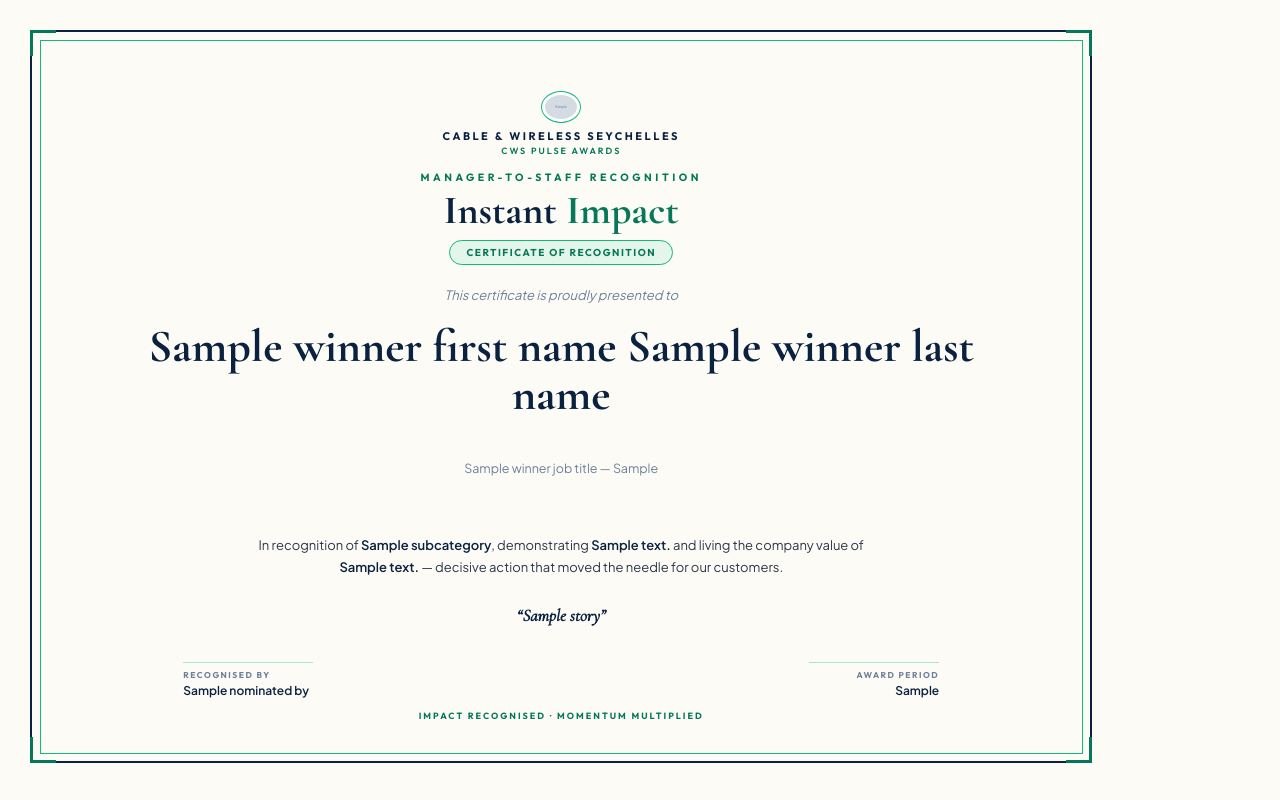
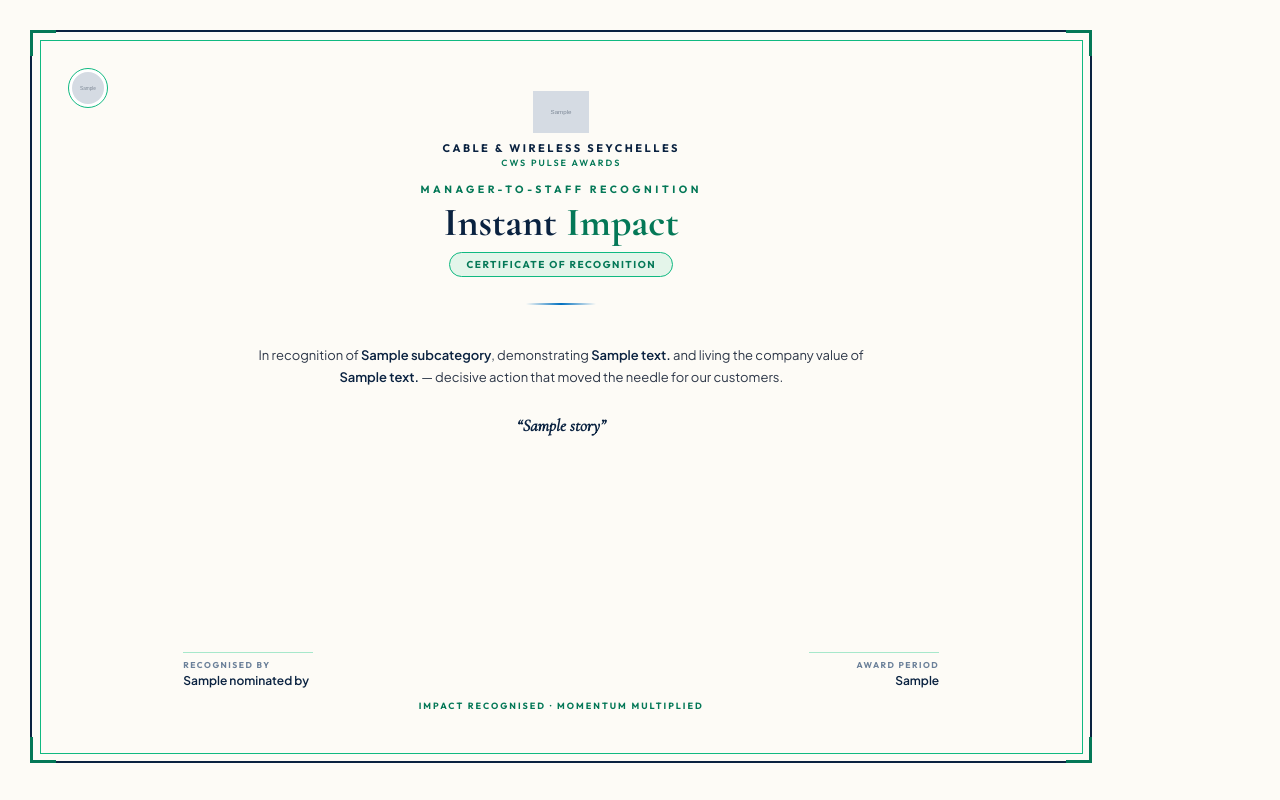
Before and after one commit to GregoryPana/cws-pulse-awards, a Python web app: template backend/app/templates/certificates/certificate_instant_impact.html in a window 1280 px wide. Run offline with Jinja, Linux system fonts and the light colour scheme; the template is opened without the code that fills it: most values are stand-ins (such as "Sample title", 1, 10 or a date in 2020); grey boxes marked "Sample" are stand-in pictures.

Commit message:
feat(certificates): move logo to top-left, add trophy, drop winner-name block
Charter Champion and Instant Impact certificates now match the award-email
layout: CWS logo moves to the top-left corner, the trophy artwork takes the
vacated top-center slot, and the "presented to <name>, <role/department>"
sentence is removed, keeping only the "In recognition of..." body copy.

Adds pdf_trophy_image_url (mirrors pdf_logo_url) so the PDF sidecar can
reach the trophy asset, and wires it into the certificate PDF context.

Co-Authored-By: Claude Sonnet 5 <noreply@anthropic.com>

```diff
--- a/backend/app/api/admin_winners.py
+++ b/backend/app/api/admin_winners.py
@@ -368,9 +368,10 @@ async def download_award_certificate(
 
     settings = await _public_settings(db)
     context = _award_email_context(winner, settings)
-    # The PDF sidecar runs in its own container, so it needs its own reachable asset URL
-    # for the logo — see pdf_asset_base_url in core/config.py.
+    # The PDF sidecar runs in its own container, so it needs its own reachable asset URLs
+    # for the logo and trophy — see pdf_asset_base_url in core/config.py.
     context["logo_url"] = get_settings().pdf_logo_url
+    context["trophy_image_url"] = get_settings().pdf_trophy_image_url
     html = render_certificate(_certificate_template_name(winner.award_type), context)
 
     filename = f"{winner.first_name}-{winner.last_name}-certificate.pdf".replace(" ", "-")
--- a/backend/app/templates/certificates/certificate_instant_impact.html
+++ b/backend/app/templates/certificates/certificate_instant_impact.html
@@ -45,9 +45,13 @@
     padding: 10mm 20mm 8mm;
   }
   .logo {
+    position: absolute; top: 18mm; left: 18mm;
     width: 40px; height: 40px; border-radius: 50%;
     border: 1px solid #10B981; padding: 3px; background: #FFFFFF;
-    margin-bottom: 6px;
+  }
+  .trophy {
+    width: 56px; height: auto;
+    margin-bottom: 8px;
   }
   .brand-name {
     font-family: 'Outfit', Arial, sans-serif;
@@ -83,25 +87,10 @@
     color: #047857;
     background: rgba(16,185,129,0.10);
   }
-  .presented-to {
-    margin-top: 22px;
-    font-family: 'Plus Jakarta Sans', Arial, sans-serif;
-    font-style: italic; font-size: 13px; color: #6B8099;
-  }
-  .winner-name {
-    margin-top: 6px;
-    font-family: 'Cormorant Garamond', Georgia, serif;
-    font-weight: 700; font-size: 46px; line-height: 1.05;
-    color: #0A2240;
-  }
-  .winner-role {
-    margin-top: 4px;
-    font-size: 12.5px; color: #6B8099;
-  }
   .divider {
     width: 70px; height: 2px;
     background: linear-gradient(90deg, transparent, #0070C0, transparent);
-    margin: 16px 0;
+    margin: 26px 0;
   }
   .body-text {
     max-width: 165mm;
@@ -156,18 +145,16 @@
     <div class="corner bl"></div>
     <div class="corner br"></div>
 
+    <img class="logo" src="{{ logo_url }}" alt="CWS logo">
+
     <div class="content">
-      <img class="logo" src="{{ logo_url }}" alt="CWS logo">
+      <img class="trophy" src="{{ trophy_image_url }}" alt="Trophy">
       <div class="brand-name">Cable &amp; Wireless Seychelles</div>
       <div class="brand-sub">CWS Pulse Awards</div>
 
       <div class="eyebrow">Manager-to-Staff Recognition</div>
       <h1 class="title">Instant <em>Impact</em></h1>
       <span class="badge">Certificate of Recognition</span>
-
-      <p class="presented-to">This certificate is proudly presented to</p>
-      <h2 class="winner-name">{{ winner_first_name }} {{ winner_last_name }}</h2>
-      <p class="winner-role">{{ winner_job_title }} &mdash; {{ winner_department }}</p>
 
       <div class="divider"></div>
 
```
Also changed, not shown: backend/app/core/config.py (+7 -0 lines), backend/app/templates/certificates/certificate_charter_champion.html (+9 -22 lines).
